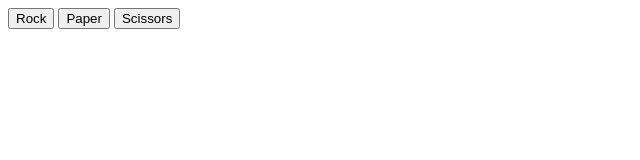
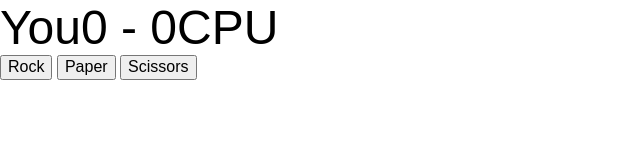
Before and after one commit to nguyenjessev/rock-paper-scissors, a plain HTML site: page index.html in a window 1280 px wide. Shown: the whole page, without its empty margins (0-640 px from the left). Drawn offline with nearby package versions, Linux system fonts and the light colour scheme.

Commit message:
Add scoreboard HTML, link normalize.css

```diff
--- a/index.html
+++ b/index.html
@@ -3,14 +3,33 @@
 <head>
     <title>Rock, Paper, Scissors</title>
     <meta charset="UTF-8"/>
+    <link href="normalize.css" rel="stylesheet" />
+
+    <style>
+        body {
+            font-family: Arial, Helvetica, sans-serif;
+        }
+
+        #scoreboard {
+            display: flex;
+            font-size: 3rem;
+        }
+    </style>
 </head>
 <body>
+    <div id="scoreboard">
+        <div>You</div>
+        <div><span id="playerScore">0</span> - <span id="computerScore">0</span></div>
+        <div>CPU</div>
+    </div>
     <button type="button" class="selection" data-key="rock">Rock</button>
     <button type="button" class="selection" data-key="paper">Paper</button>
     <button type="button" class="selection" data-key="scissors">Scissors</button>
 
     <script>
         const shapes = ['rock', 'paper', 'scissors'];
+
+        let userScore = 0, computerScore = 0;
 
         function computerPlay() {
             let num = Math.floor(Math.random()*3);
@@ -30,18 +49,21 @@
                 case resultCode == -2:
                 case resultCode == 1:
                     console.log("You win! " + ( playerSelection.charAt(0).toUpperCase() + playerSelection.slice(1) ) + " beats " + computerSelection);
+                    userScore++;
                     return 1;
                 default:
                     console.log("You lose! " + ( playerSelection.charAt(0).toUpperCase() + playerSelection.slice(1) ) + " loses to " + computerSelection);
+                    computerScore++;
                     return -1;
             }
         }
 
+        /*
         function game() {
             let userScore = 0;
             let computerScore = 0;
 
-            /*for (let i = 0; i < 5; i++) {
+            for (let i = 0; i < 5; i++) {
                 let userChoice = "";
 
                 do {
@@ -55,7 +77,7 @@
 
                 if (result == -1) computerScore++;
                 if (result == 1) userScore++;
-            }*/
+            }
 
 
             console.log("\nFinal score:");
@@ -70,6 +92,7 @@
                 console.log("\nDraw!");
             }
         }
+        */
 
         const selectionButtons = document.querySelectorAll('.selection');
         selectionButtons.forEach(button => {
```
